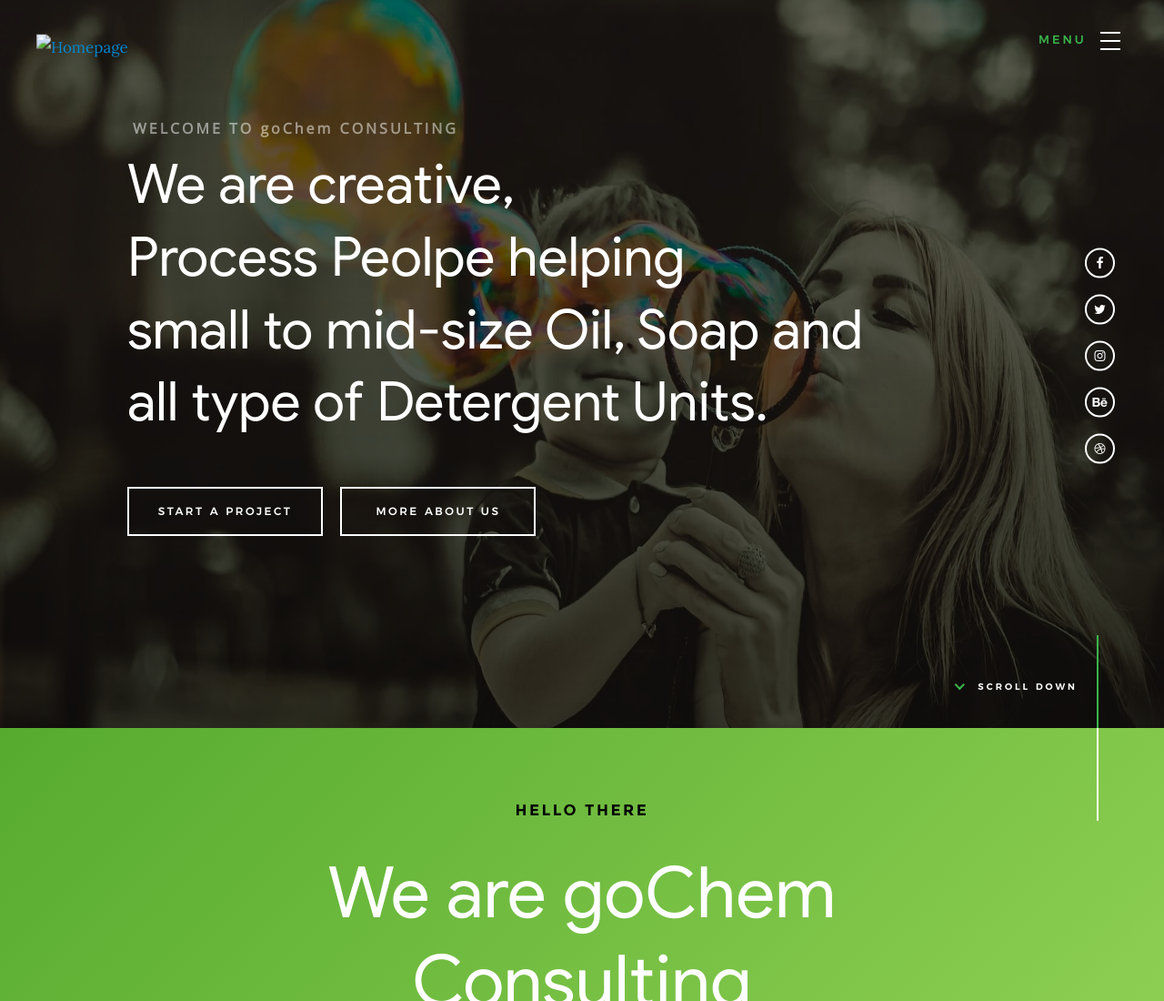
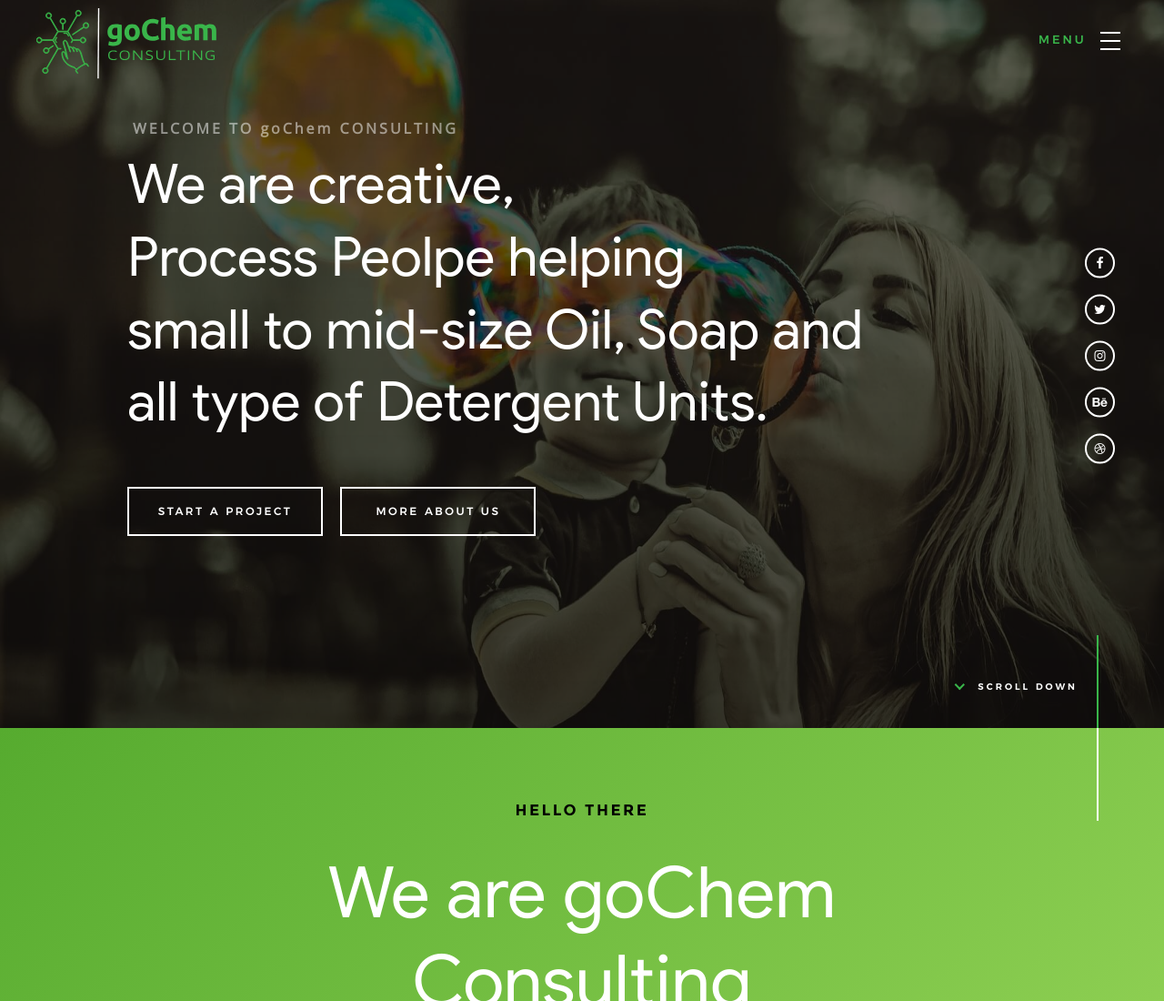
Before and after one commit to goChemx/gc, a plain HTML site: page index.html in a window 1280 px wide. Shown: the top 1100 px of the page at 91% size. Drawn offline with nearby package versions, Linux system fonts and the light colour scheme; files whose address does not match are found by name.

Commit message:
Update index.html

```diff
--- a/index.html
+++ b/index.html
@@ -57,7 +57,7 @@
 
         <div class="header-logo">
             <a class="site-logo" href="index.html">
-                <img src="images/snpexp/Untitled.svg" alt="Homepage">
+                <img src="images/snpexp/logo-green-24.svg" alt="Homepage">
             </a>
         </div>
 
```
